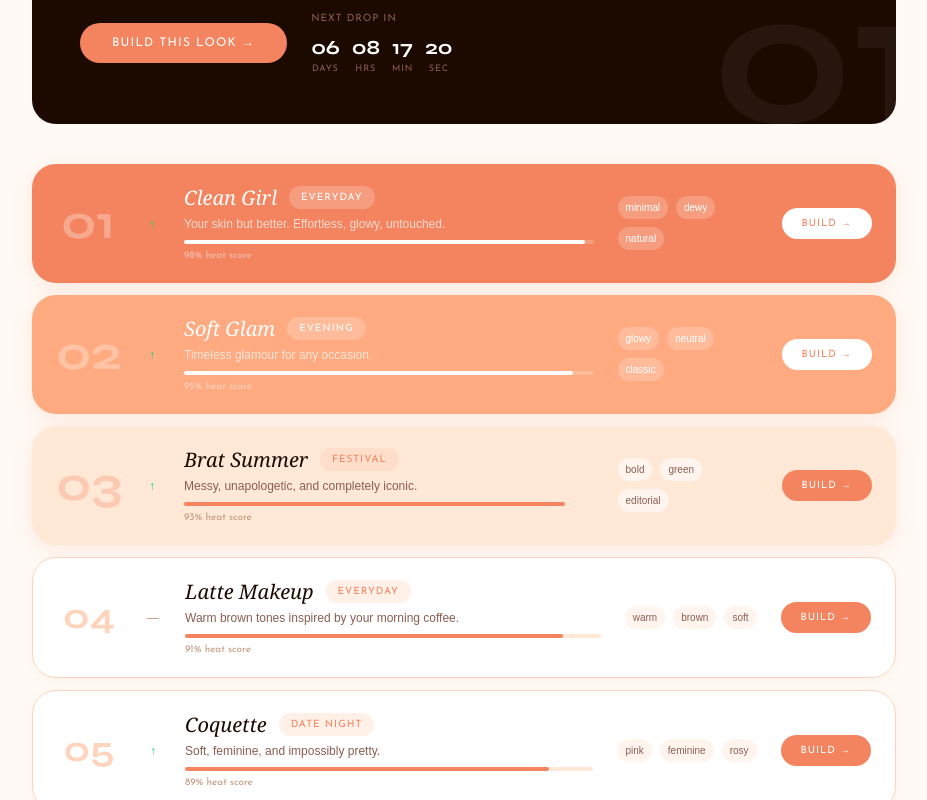
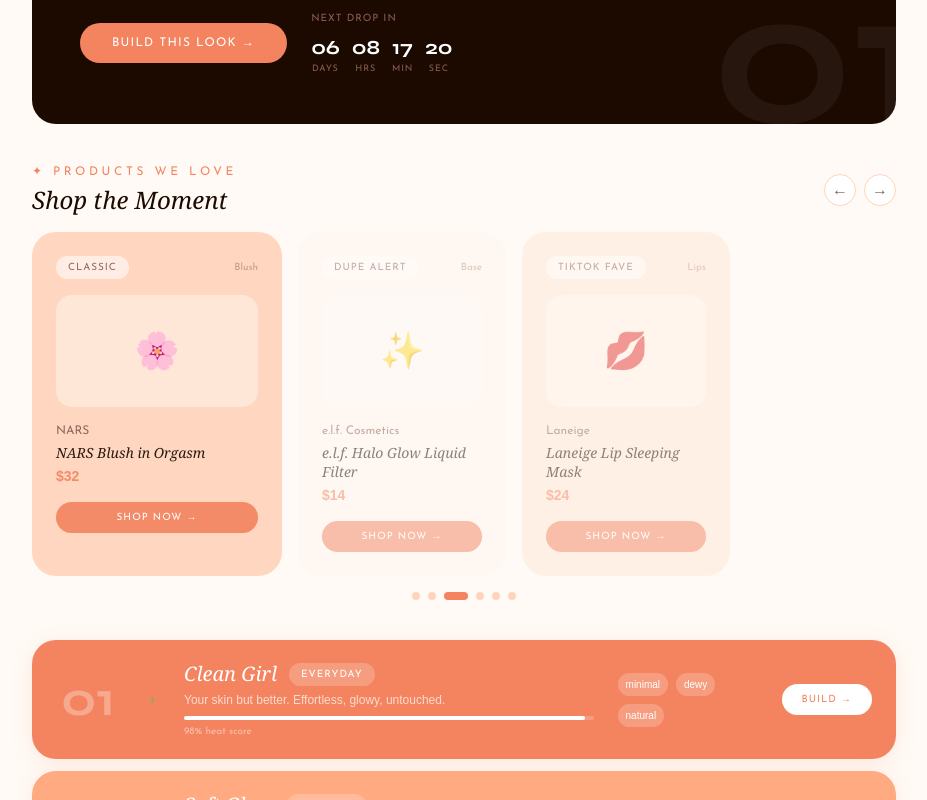
Before and after one commit to zandra415/makeup-routine-builder, a Next.js app: page /trending in a window 1280 px wide. Shown: the part 759-1559 px from the top of the page, without its empty margins (176-1103 px from the left). Built offline with nearby package versions, Linux system fonts and the light colour scheme.

Commit message:
Add Shop the Moment product carousel with auto-scroll and affiliate links to trending page

```diff
--- a/app/trending/page.tsx
+++ b/app/trending/page.tsx
@@ -34,11 +34,21 @@
   heat: 99
 }
 
+const FEATURED_PRODUCTS = [
+  { name: 'Rare Beauty Soft Pinch Tinted Lip Oil', brand: 'Rare Beauty', price: '$20', category: 'Lips', tag: 'Viral Pick', color: '#FFE8D6' },
+  { name: 'Charlotte Tilbury Flawless Filter', brand: 'Charlotte Tilbury', price: '$49', category: 'Base', tag: 'Editor Fave', color: '#FFF0E8' },
+  { name: 'NARS Blush in Orgasm', brand: 'NARS', price: '$32', category: 'Blush', tag: 'Classic', color: '#FFD4BC' },
+  { name: 'e.l.f. Halo Glow Liquid Filter', brand: 'e.l.f. Cosmetics', price: '$14', category: 'Base', tag: 'Dupe Alert', color: '#FFF5EE' },
+  { name: 'Laneige Lip Sleeping Mask', brand: 'Laneige', price: '$24', category: 'Lips', tag: 'TikTok Fave', color: '#FFE8D6' },
+  { name: 'Colourpop Super Shock Cheek', brand: 'Colourpop', price: '$9', category: 'Blush', tag: 'Budget Gem', color: '#FFF0E8' },
+]
+
 export default function TrendingPage() {
   const [activeCategory, setActiveCategory] = useState('All')
   const [hoveredRank, setHoveredRank] = useState<number | null>(null)
   const [updatedAt, setUpdatedAt] = useState('')
   const [timeLeft, setTimeLeft] = useState({ days: 0, hours: 0, minutes: 0, seconds: 0 })
+  const [activeProduct, setActiveProduct] = useState(0)
 
   useEffect(() => {
     setUpdatedAt(new Date().toLocaleDateString('en-US', { month: 'long', day: 'numeric', year: 'numeric' }))
@@ -68,6 +78,13 @@
     }, 1000)
 
     return () => clearInterval(timer)
+  }, [])
+
+  useEffect(() => {
+    const interval = setInterval(() => {
+      setActiveProduct(prev => (prev + 1) % FEATURED_PRODUCTS.length)
+    }, 3000)
+    return () => clearInterval(interval)
   }, [])
 
   const filtered = activeCategory === 'All'
@@ -208,6 +225,85 @@
         </div>
       </div>
 
+      {/* SHOP THE MOMENT */}
+      <div className="max-w-4xl mx-auto px-4 mb-10">
+        <div className="flex items-center justify-between mb-4">
+          <div>
+            <p className="text-xs text-[#F4845F] tracking-[0.3em] uppercase mb-1" style={{ fontFamily: 'var(--font-josefin)' }}>✦ Products We Love</p>
+            <h2 className="text-2xl text-[#1C0A00]" style={{ fontFamily: 'Georgia, serif', fontStyle: 'italic', fontWeight: '400' }}>Shop the Moment</h2>
+          </div>
+          <div className="flex gap-2">
+            <button
+              onClick={() => setActiveProduct(prev => (prev - 1 + FEATURED_PRODUCTS.length) % FEATURED_PRODUCTS.length)}
+              className="w-8 h-8 rounded-full border border-[#FFD4BC] bg-white flex items-center justify-center text-[#8B5E52] hover:border-[#F4845F] hover:text-[#F4845F] transition-all"
+            >←</button>
+            <button
+              onClick={() => setActiveProduct(prev => (prev + 1) % FEATURED_PRODUCTS.length)}
+              className="w-8 h-8 rounded-full border border-[#FFD4BC] bg-white flex items-center justify-center text-[#8B5E52] hover:border-[#F4845F] hover:text-[#F4845F] transition-all"
+            >→</button>
+          </div>
+        </div>
+
+        <div className="flex gap-4 overflow-hidden">
+          {FEATURED_PRODUCTS.map((product, i) => {
+            const position = (i - activeProduct + FEATURED_PRODUCTS.length) % FEATURED_PRODUCTS.length
+            const isActive = position === 0
+            const isVisible = isActive || position === 1 || position === 2
+
+            if (!isVisible) return null
+
+            return (
+              <div
+                key={product.name}
+                className={`flex-shrink-0 rounded-3xl p-6 transition-all duration-500 ${
+                  isActive ? 'w-64 opacity-100' : 'w-52 opacity-50'
+                }`}
+                style={{ background: product.color }}
+              >
+                <div className="flex items-center justify-between mb-4">
+                  <span className="text-[10px] px-3 py-1 rounded-full bg-white/60 text-[#8B5E52] tracking-widest uppercase" style={{ fontFamily: 'var(--font-josefin)' }}>
+                    {product.tag}
+                  </span>
+                  <span className="text-[10px] text-[#C4977E]" style={{ fontFamily: 'var(--font-josefin)' }}>{product.category}</span>
+                </div>
+
+                <div className="w-full h-28 rounded-2xl bg-white/40 flex items-center justify-center mb-4">
+                  <span className="text-4xl">
+                    {product.category === 'Lips' ? '💋' : product.category === 'Blush' ? '🌸' : '✨'}
+                  </span>
+                </div>
+
+                <p className="text-xs text-[#8B5E52] mb-1" style={{ fontFamily: 'var(--font-josefin)' }}>{product.brand}</p>
+                <p className="text-sm font-medium text-[#1C0A00] mb-1 leading-snug" style={{ fontFamily: 'Georgia, serif', fontStyle: 'italic' }}>{product.name}</p>
+                <p className="text-sm font-bold text-[#F4845F] mb-4">{product.price}</p>
+
+                <a
+                  href={`https://www.sephora.com/search?keyword=${encodeURIComponent(product.name)}&utm_source=zanzan&utm_medium=affiliate`}
+                  target="_blank"
+                  rel="noopener noreferrer"
+                  className="block w-full text-center py-2 rounded-full bg-[#F4845F] text-white text-[10px] tracking-widest uppercase hover:bg-[#FFAA80] transition-all"
+                  style={{ fontFamily: 'var(--font-josefin)' }}
+                >
+                  Shop Now →
+                </a>
+              </div>
+            )
+          })}
+        </div>
+
+        <div className="flex justify-center gap-2 mt-4">
+          {FEATURED_PRODUCTS.map((_, i) => (
+            <button
+              key={i}
+              onClick={() => setActiveProduct(i)}
+              className={`transition-all duration-300 rounded-full ${
+                i === activeProduct ? 'w-6 h-2 bg-[#F4845F]' : 'w-2 h-2 bg-[#FFD4BC]'
+              }`}
+            />
+          ))}
+        </div>
+      </div>
+
       {/* LEADERBOARD */}
       <div className="max-w-4xl mx-auto px-4 pb-24 space-y-3">
         {filtered.map((look) => (
```
